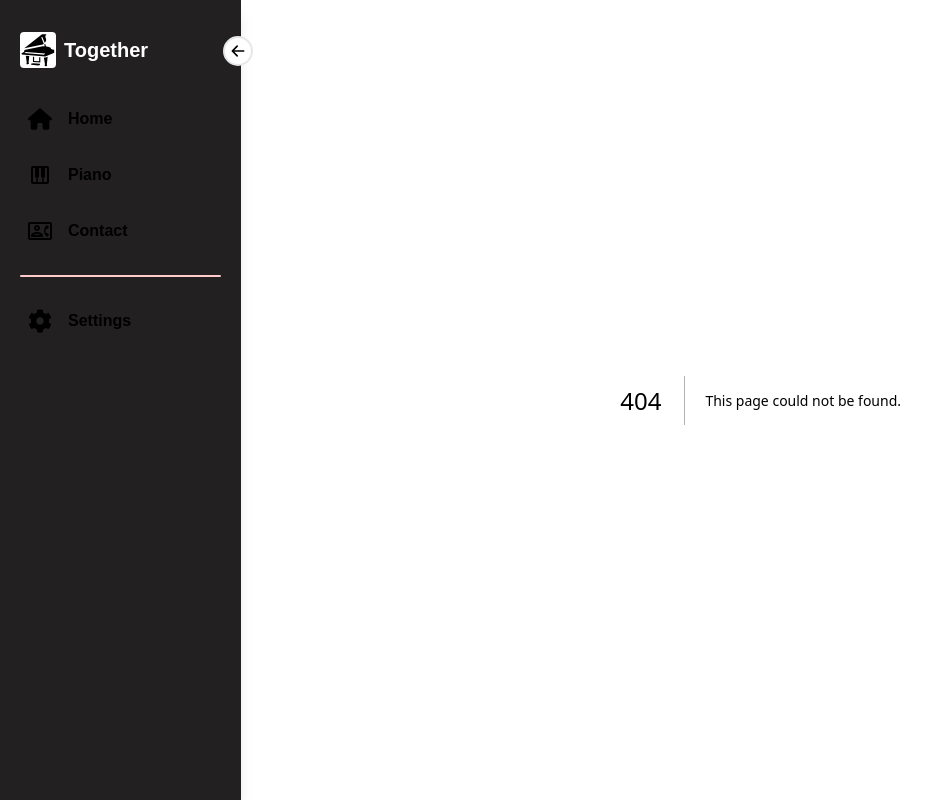
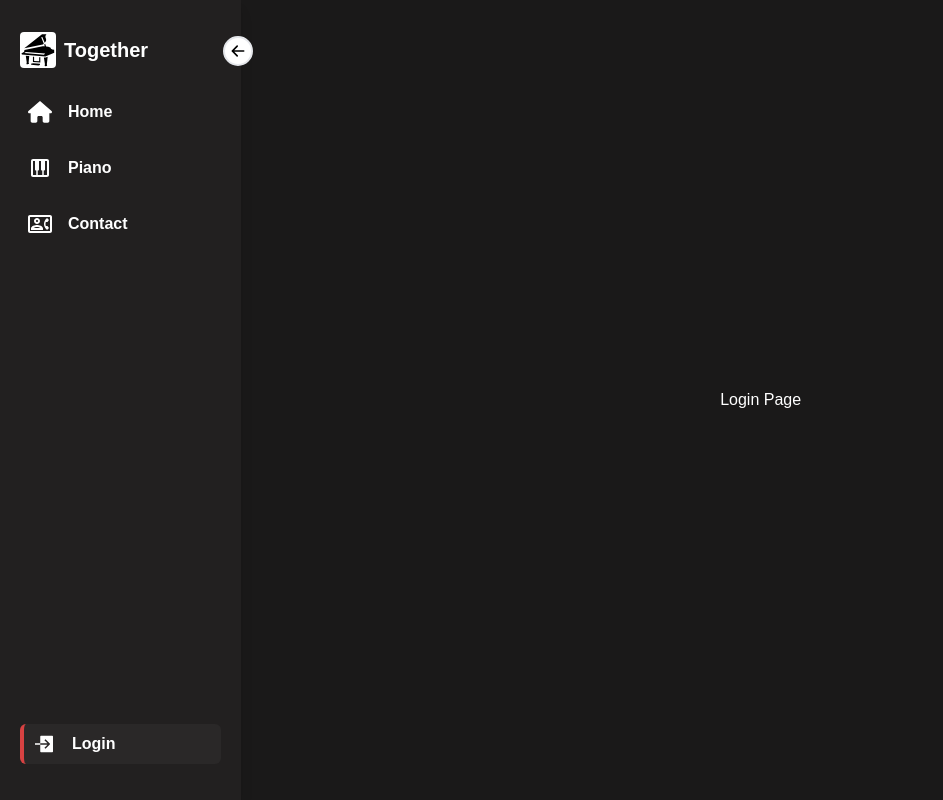
Before and after one commit to pingulee/Together-Piano, a Next.js app in the folder frontend/: page /login in a window 1280 px wide. Before the commit this address had no page. Shown: the whole page, without its empty margins (0-943 px from the left). Built offline with nearby package versions, Linux system fonts and the light colour scheme.

Commit message:
feat: 로그인 기능 시작

```diff
--- a/frontend/app/(pages)/setting/page.tsx
+++ b/frontend/app/(pages)/login/page.tsx
@@ -1,3 +1,3 @@
 export default function SettingPage() {
-  return <p>Setting Page</p>;
+  return <p>Login Page</p>;
 }
--- a/frontend/app/components/SeparatorComponent.tsx
+++ /dev/null
@@ -1,7 +0,0 @@
-export default function SeparatorComponent() {
-  return (
-    <div className='pt-2'>
-      <div className='h-0.5 bg-red-200 rounded-sm flex'></div>
-    </div>
-  );
-}
--- a/frontend/app/components/Sidebar/SidebarComponent.tsx
+++ b/frontend/app/components/Sidebar/SidebarComponent.tsx
@@ -15,10 +15,10 @@ import { FaHouse } from 'react-icons/fa6';
 import { FaCog } from 'react-icons/fa';
 import { MdPiano } from 'react-icons/md';
 import { MdOutlineContactPhone } from 'react-icons/md';
+import { IoLogInSharp } from 'react-icons/io5';
 
 // 컴포넌트
 import SidebarItemComponent from '@/app/components/Sidebar/SidebarItemComponent';
-import SeparatorComponent from '@/app/components/SeparatorComponent';
 
 export default function SidebarComponent() {
   const [open, setOpen] = useState(true);
@@ -28,12 +28,14 @@ export default function SidebarComponent() {
     { title: 'Contact', icon: <MdOutlineContactPhone />, href: '/contact' },
   ];
   const downMenuItems = [
-    { title: 'Settings', icon: <FaCog />, href: '/setting' },
+    { title: 'Login', icon: <IoLogInSharp />, href: '/login' },
   ];
 
   return (
-    <div
-      className={`bg-sub2 h-screen p-5 pt-8 ${open ? 'w-72' : 'w-20'}
+    <nav
+      className={`flex flex-col bg-sub2 h-screen p-5 pt-8 ${
+        open ? 'w-72' : 'w-20'
+      }
     duration-300 relative shadow-lg`}
     >
       <BsArrowLeftShort
@@ -57,31 +59,31 @@ export default function SidebarComponent() {
         </h1>
       </div>
 
-      <div className='flex flex-col justify-between center'>
-        <ul className='pt-2'>
+      <div className='flex flex-col flex-grow justify-between center'>
+        <div className='pt-2'>
           {upMenuItems.map((menu, index) => (
             <SidebarItemComponent
               title={menu.title}
-              href={menu.href}
               icon={menu.icon}
               open={open}
               key={index}
+              href={menu.href}
             />
           ))}
-        </ul>
-        <SeparatorComponent />
-        <ul className='pt-2'>
+        </div>
+
+        <div className='pt-2'>
           {downMenuItems.map((menu, index) => (
             <SidebarItemComponent
               title={menu.title}
-              href={menu.href}
               icon={menu.icon}
               open={open}
               key={index}
+              href={menu.href}
             />
           ))}
-        </ul>
+        </div>
       </div>
-    </div>
+    </nav>
   );
 }
```
Also changed, not shown: frontend/app/api/submit.ts (added).
